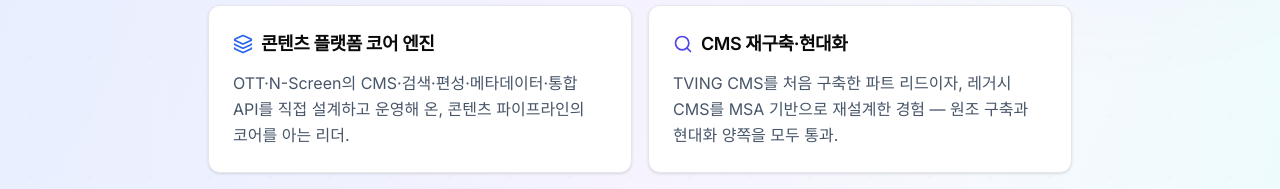
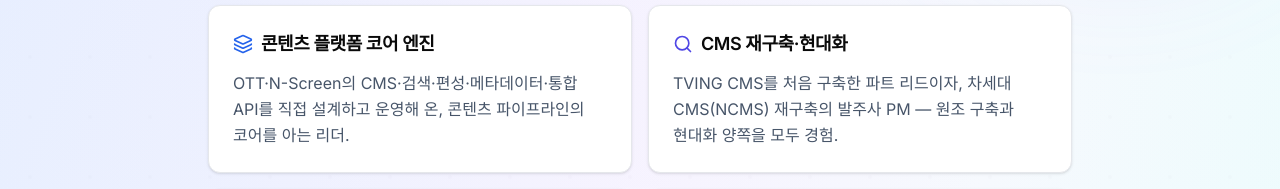
Before and after one commit to withwooyong/withwooyong.github.io, a Next.js app: page /product-lead in a window 1280 px wide. Shown: the part 513-702 px from the top of the page. Built offline with nearby package versions, Linux system fonts and the light colour scheme; no server answers.

Commit message:
content: 핵심 요약 CMS 카드 문구 정비(통과→경험, 발주사 PM 표기 통일)

```diff
--- a/pages/product-lead/index.tsx
+++ b/pages/product-lead/index.tsx
@@ -25,7 +25,7 @@
     Icon: Search,
     iconClassName: "text-indigo-600 dark:text-indigo-400",
     title: "CMS 재구축·현대화",
-    body: "TVING CMS를 처음 구축한 파트 리드이자, 레거시 CMS를 MSA 기반으로 재설계한 경험 — 원조 구축과 현대화 양쪽을 모두 통과.",
+    body: "TVING CMS를 처음 구축한 파트 리드이자, 차세대 CMS(NCMS) 재구축의 발주사 PM — 원조 구축과 현대화 양쪽을 모두 경험.",
   },
   {
     Icon: ShoppingCart,
```
